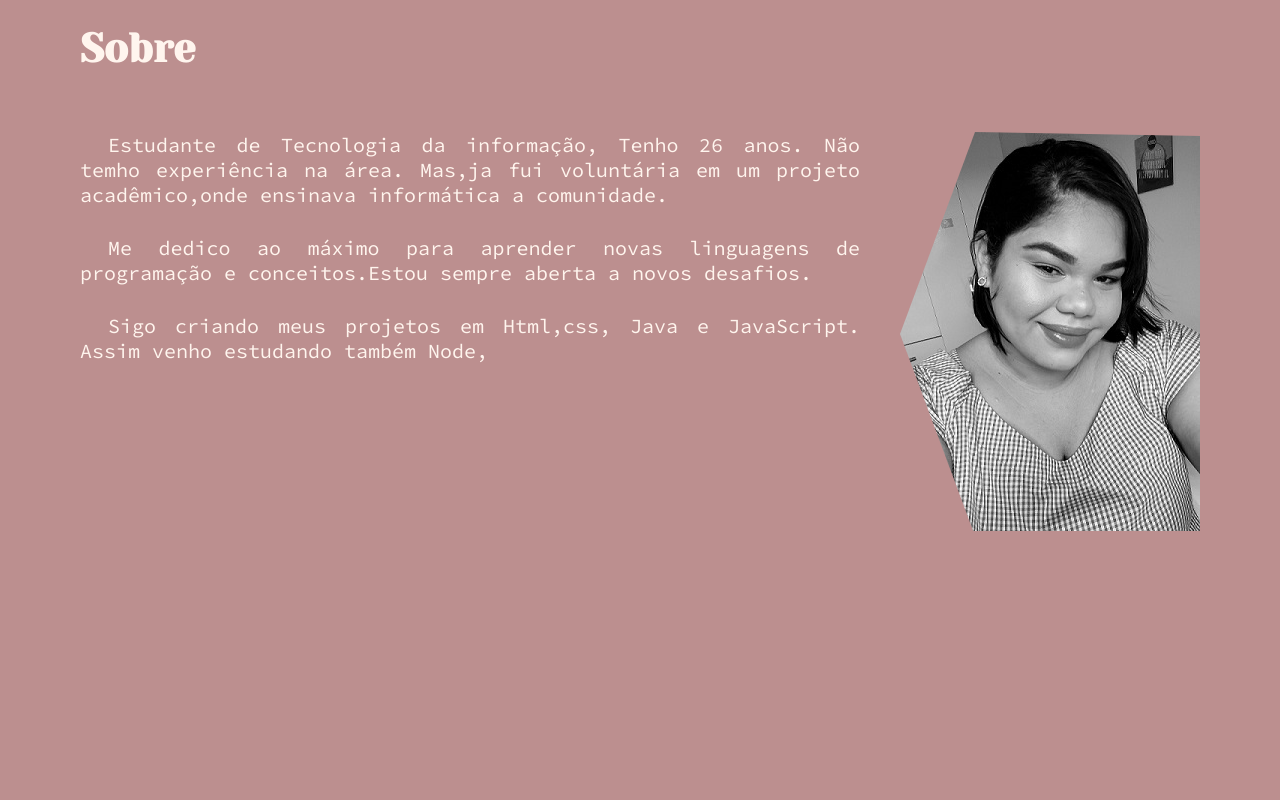
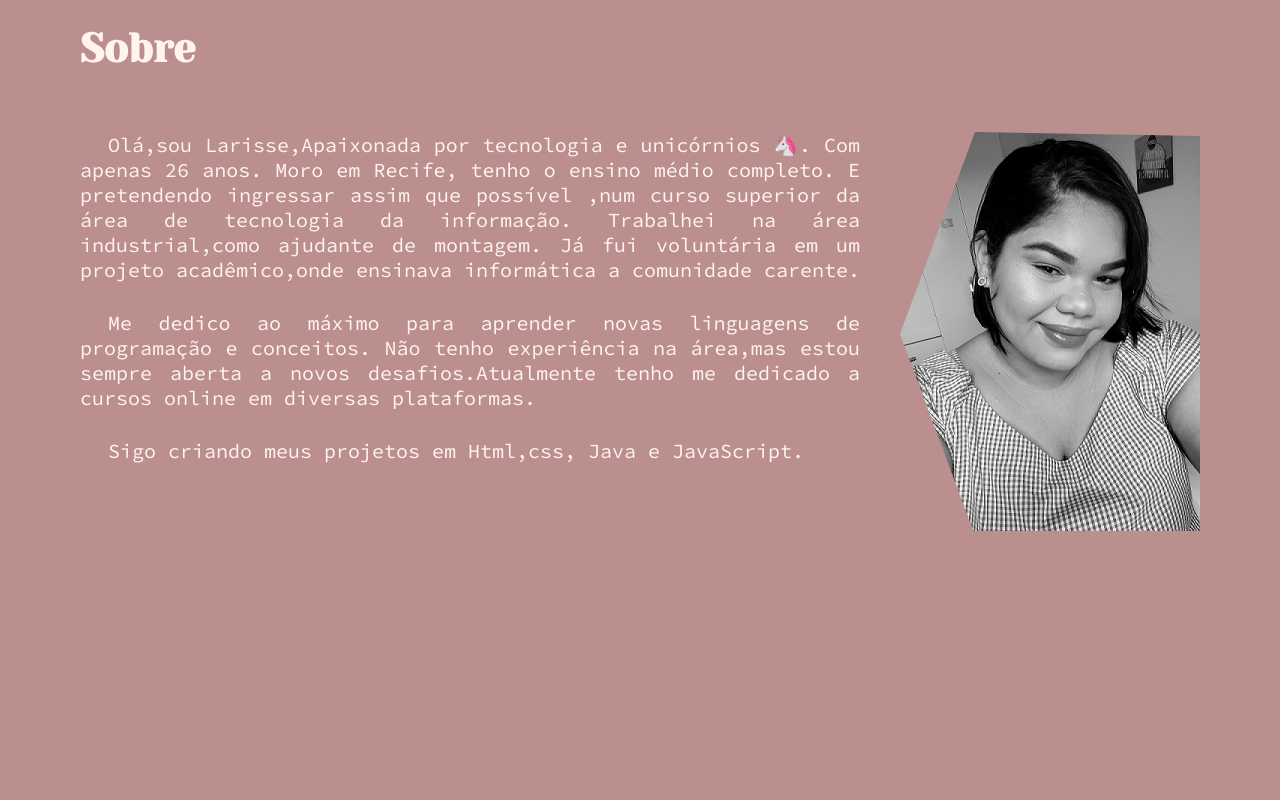
Before and after one commit to LarisseLima/larisselima.github.io, a plain HTML site: page index.html in a window 1280 px wide. Shown: the part 840-1640 px from the top of the page. Drawn offline with Linux system fonts and the light colour scheme.

Commit message:
Adicionar sobre

```diff
--- a/index.html
+++ b/index.html
@@ -37,21 +37,24 @@
       <img src="./img/larisse-avatar.jpg" alt="Larisse Lima">
     </figure>
 
-    <p>
-      Estudante de Tecnologia da informação, Tenho 26 anos. Não temho experiência na área.
-      Mas,ja fui voluntária em um projeto acadêmico,onde ensinava informática a comunidade.
+    <p>Olá,sou Larisse,Apaixonada por tecnologia e unicórnios 🦄. Com apenas 26 anos. Moro em Recife, tenho o ensino
+      médio
+      completo. E pretendendo ingressar assim que
+      possível ,num curso superior da área de tecnologia da informação.
+      Trabalhei na área industrial,como ajudante de montagem.
+      Já fui voluntária em um projeto acadêmico,onde ensinava informática a comunidade carente.
 
     </p>
 
     <p>
-      Me dedico ao máximo para aprender novas linguagens de programação e conceitos.Estou sempre aberta a novos
-      desafios.
+      Me dedico ao máximo para aprender novas linguagens de programação e conceitos. Não tenho experiência na área,mas
+      estou sempre aberta a novos desafios.Atualmente tenho me dedicado a cursos online em diversas plataformas.
 
     </p>
 
     <p>
 
-      Sigo criando meus projetos em Html,css, Java e JavaScript. Assim venho estudando também Node,
+      Sigo criando meus projetos em Html,css, Java e JavaScript.
     </p>
 
 
@@ -67,7 +70,7 @@
             <img class="img-portfolio" src="./img/projeto-glass-html5.png" alt="projeto html">
           </figure>
           <div class="card-back">
-            <h3> Html + Css</h3>
+            <h3> Projeto em Html + Css.</h3>
           </div>
         </div>
         <div class="flip-card-subtitle">
@@ -81,7 +84,7 @@
             <img class="img-portfolio" src="./img/bootstrap_.png" alt="Bootstrap">
           </figure>
           <div class="card-back">
-            <h3>Bootstrap</h3>
+            <h3>Projeto feito com Bootstrap.</h3>
           </div>
         </div>
         <div class="flip-card-subtitle">
```
